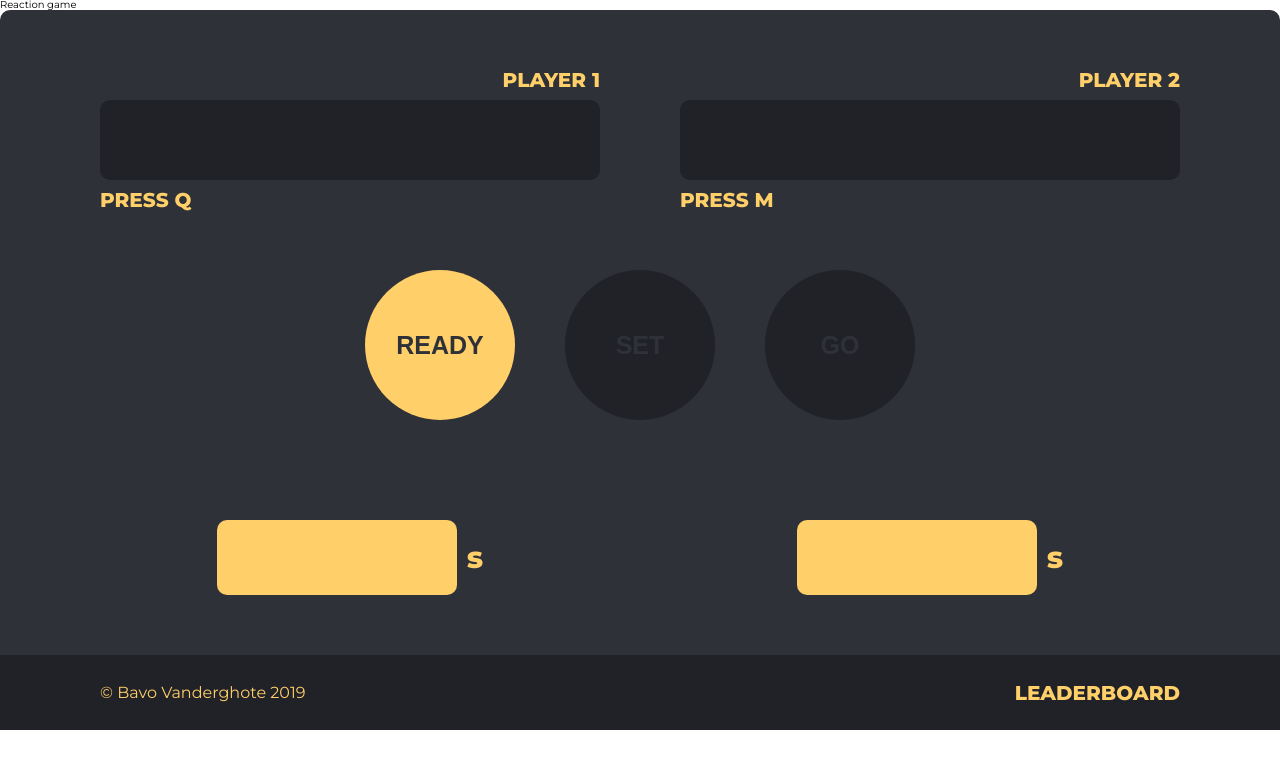
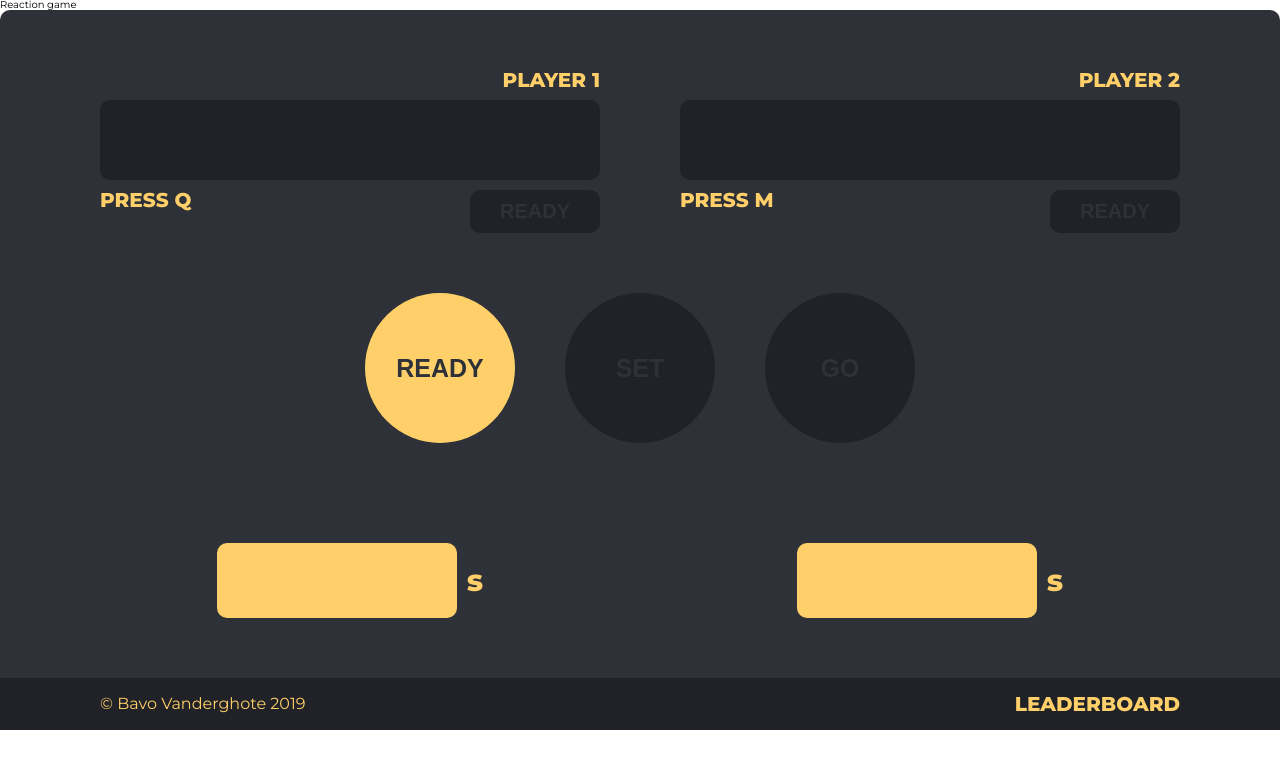
Before and after one commit to BavoVanderghote/react-reflex-game, a React (Create React App) app in the folder client/: page / in a window 1280 px wide. Shown: the top 768 px of the page. Built offline with nearby package versions, Linux system fonts and the light colour scheme.

Commit message:
ready button toegevoegd

```diff
--- a/client/src/components/Player.jsx
+++ b/client/src/components/Player.jsx
@@ -1,16 +1,43 @@
 import React from "react";
 import styles from "./Player.module.css";
+import { inject, observer } from "mobx-react";
 
-const Player = ({ number, button }) => {
-  return (
-    <div className={styles.wrapper}>
-      <label>
-        <h2 className={styles.label}>Player {number}</h2>
-        <input className={styles.nameInput} type="text" />
-      </label>
-      <p className={styles.copy}>Press {button}</p>
-    </div>
-  );
+const Player = ({ store, number, button, setNameFunction, ready }) => {
+  const playerInput = React.createRef();
+
+  const handleSubmit = e => {
+    e.preventDefault();
+    setNameFunction(playerInput.current.value);
+    store.checkForStartGame();
+  };
+
+  if (ready) {
+    return (
+      <form className={styles.wrapper} onSubmit={handleSubmit}>
+        <div>
+          <h2 className={styles.label}>Player {number}</h2>
+          <input className={styles.nameInput} type="text" ref={playerInput} />
+        </div>
+        <div className={styles.subtextWrapper}>
+          <p className={styles.copy}>Press {button}</p>
+          <input type="submit" value="ready" className={styles.buttonPressed} />
+        </div>
+      </form>
+    );
+  } else {
+    return (
+      <form className={styles.wrapper} onSubmit={handleSubmit}>
+        <div>
+          <h2 className={styles.label}>Player {number}</h2>
+          <input className={styles.nameInput} type="text" ref={playerInput} />
+        </div>
+        <div className={styles.subtextWrapper}>
+          <p className={styles.copy}>Press {button}</p>
+          <input type="submit" value="ready" className={styles.button} />
+        </div>
+      </form>
+    );
+  }
 };
 
-export default Player;
+export default inject("store")(observer(Player));
--- a/client/src/components/Player.module.css
+++ b/client/src/components/Player.module.css
@@ -22,3 +22,28 @@
   display: flex;
   flex-flow: column;
 }
+
+.subtextWrapper {
+  display: flex;
+  justify-content: space-between;
+}
+
+.button {
+  composes: caps from "../styles/typo.module.css";
+  composes: color-gray from "../styles/colors.module.css";
+  background-color: var(--dark-color);
+
+  border: 0;
+  border-radius: 1rem;
+  padding: 1rem 3rem;
+}
+
+.buttonPressed {
+  composes: caps from "../styles/typo.module.css";
+  composes: color-gray from "../styles/colors.module.css";
+  background-color: var(--primary-color);
+
+  border: 0;
+  border-radius: 1rem;
+  padding: 1rem 3rem;
+}
```
